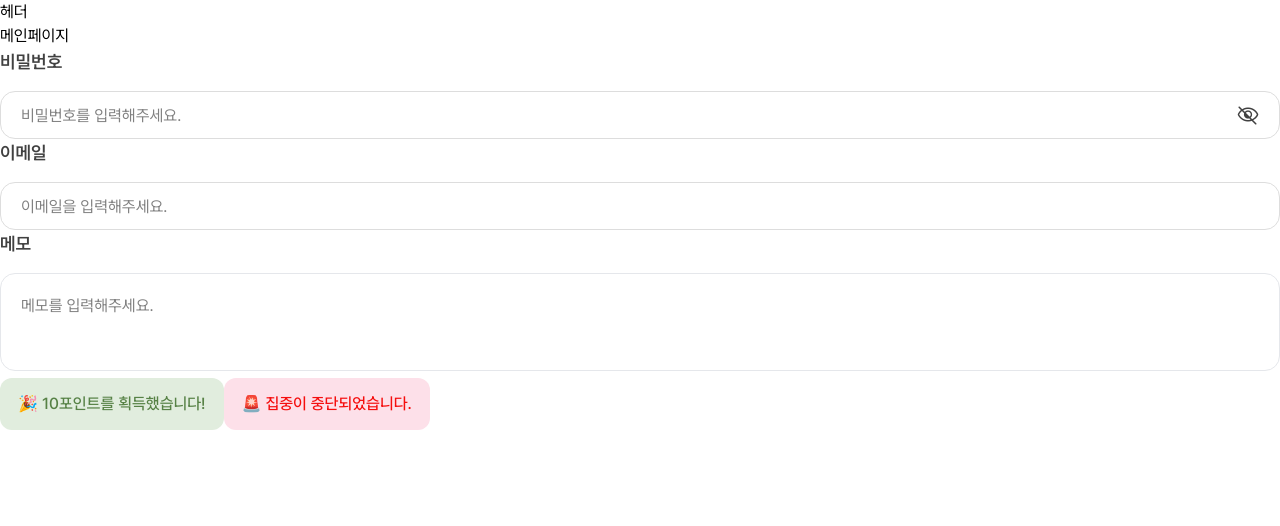
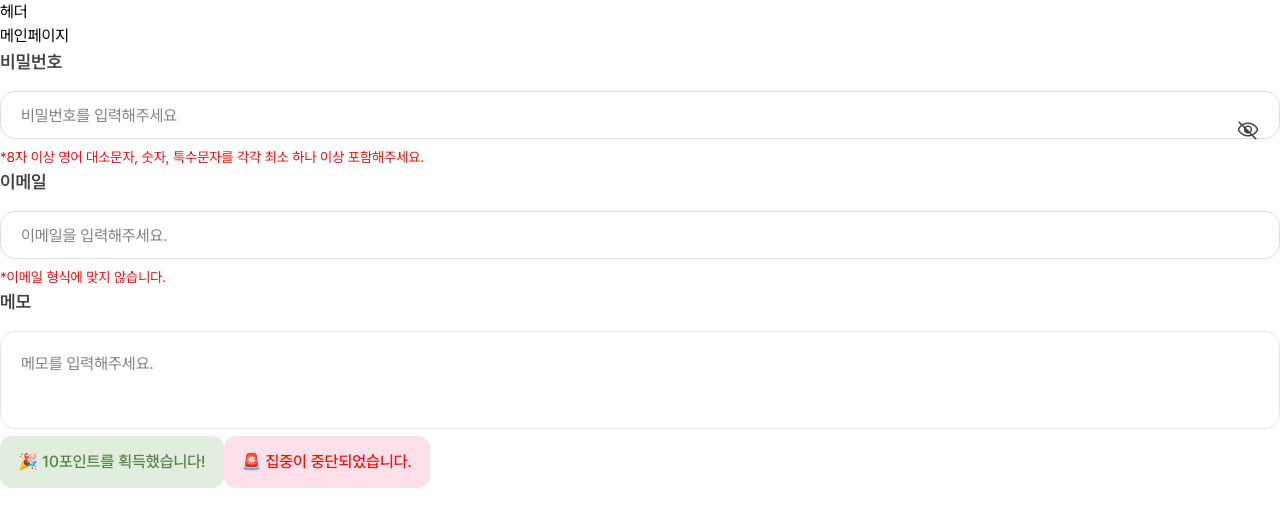
Before and after one commit to CodeitFS5th/5th_StudyForest_team3_FE, a Next.js app: page / in a window 1280 px wide. Shown: the top 526 px of the page. Built offline with nearby package versions, Linux system fonts and the light colour scheme.

Commit message:
✨ Input 컴포넌트 유효성 검사, 에러 핸들링  효과

```diff
--- a/src/shared/components/core/hooks.ts
+++ b/src/shared/components/core/hooks.ts
@@ -1,4 +1,4 @@
-import { useState } from "react";
+import { useState, useEffect } from "react";
 import { InputType, UseInputStatusProps } from "@/shared/components/core/types";
 
 export const useInputPasswordVisibility = (initialType: InputType) => {
@@ -16,12 +16,14 @@ export const useInputPasswordVisibility = (initialType: InputType) => {
 export const useInputStatus = ({
   initialValue,
   validate,
+  isRequired = false,
 }: UseInputStatusProps) => {
   const [inputStatus, setInputStatus] = useState({
     value: initialValue || "",
     isFocused: false,
     isBlank: false,
     isValid: false,
+    isError: false,
   });
 
   const handleChange = (e: React.ChangeEvent<HTMLInputElement>) => {
@@ -35,8 +37,22 @@ export const useInputStatus = ({
   };
 
   const handleFocus = () => {
-    setInputStatus((prev) => ({ ...prev, isFocused: true }));
+    setInputStatus((prev) => ({
+      ...prev,
+      isFocused: true,
+      isBlank: prev.value === "",
+      isValid: validate ? validate(prev.value) : true,
+    }));
   };
+
+  useEffect(() => {
+    setInputStatus((prev) => ({
+      ...prev,
+      isError: isRequired
+        ? prev.isBlank || prev.isValid === false
+        : prev.isValid === false,
+    }));
+  }, [inputStatus.isFocused, inputStatus.isValid, inputStatus.isBlank]);
 
   return { inputStatus, handleChange, handleFocus };
 };
--- a/src/shared/components/core/types.ts
+++ b/src/shared/components/core/types.ts
@@ -8,7 +8,7 @@ export interface InputProps
   value?: string;
   invalidErrorMessage?: string;
   isRequired?: boolean;
-  validate?: (value: string) => boolean;
+  validate: (value: string) => boolean;
 }
 
 export interface TextareaProps
@@ -30,4 +30,5 @@ export interface ToastProps {
 export interface UseInputStatusProps {
   initialValue?: string;
   validate?: (value: string) => boolean;
+  isRequired?: boolean;
 }
--- a/src/shared/components/input/Input.tsx
+++ b/src/shared/components/input/Input.tsx
@@ -22,10 +22,18 @@ const Input: React.FC<InputProps> = ({
   const { inputStatus, handleChange, handleFocus } = useInputStatus({
     initialValue: value,
     validate,
+    isRequired,
   });
 
   const { inputType, isInputVisible, toggleVisibility } =
     useInputPasswordVisibility(type);
+
+  const inputStyle = {
+    basic:
+      "border-[var(--color-custom-color-black-200)] text-[var(--color-custom-color-black-400)]",
+    error:
+      "border-[var(--color-custom-color-red-200)] text-[var(--color-custom-color-red-200)]",
+  };
 
   return (
     <div className="w-full">
@@ -41,21 +49,25 @@ const Input: React.FC<InputProps> = ({
           value={inputStatus.value}
           onChange={handleChange}
           onFocus={handleFocus}
+          required={isRequired}
           {...props}
           className={`
-            peer w-full h-[48px] p-[20px]
-            border-[1px] outline-none rounded-[15px] border-[var(--color-custom-color-black-200)]
-            text-[var(--color-custom-color-black-400)] placeholder-[var(--color-custom-color-black-300)]
-            text-[16px] font-[400]
+            w-full h-[48px] p-[20px]
+            border-[1px] outline-none rounded-[15px]
+            placeholder-[var(--color-custom-color-black-300)] text-[16px] font-[400]
 
-            // invalid
-            invalid:border-[var(--color-custom-color-red-200)] invalid:text-[var(--color-custom-color-red-200)]
+            ${
+              inputStyle[
+                inputStatus.isError && inputStatus.isFocused ? "error" : "basic"
+              ]
+            }
 
             // focus
-            focus:border-[2px] focus:border-[var(--color-custom-color-text-green)]
-
-            // invalid focus
-            invalid:focus:border-[2px] invalid:focus:border-[var(--color-custom-color-red-200)]
+            ${
+              inputStatus.isError
+                ? "focus:border-[2px] focus:border-[var(--color-custom-color-red-200)]"
+                : "focus:border-[2px] focus:border-[var(--color-custom-color-text-green)]"
+            }
 
             // disabled
             disabled:text-[var(--color-custom-color-black-300)]
@@ -74,9 +86,16 @@ const Input: React.FC<InputProps> = ({
             />
           </button>
         )}
-        <p className="hidden peer-invalid:block text-[var(--color-custom-color-red-200)] text-[14px] mt-[8px]">
-          *{invalidErrorMessage}
-        </p>
+        {isRequired && inputStatus.isBlank && (
+          <p className="text-[var(--color-custom-color-red-200)] text-[14px] mt-[8px]">
+            *필수 입력 값입니다
+          </p>
+        )}
+        {!inputStatus.isBlank && !inputStatus.isValid && (
+          <p className="text-[var(--color-custom-color-red-200)] text-[14px] mt-[8px]">
+            *{invalidErrorMessage}
+          </p>
+        )}
       </div>
     </div>
   );
--- a/src/views/MainPage/MainPage.tsx
+++ b/src/views/MainPage/MainPage.tsx
@@ -1,6 +1,10 @@
+"use client";
+
 import Input from "@/shared/components/input/Input";
 import Textarea from "@/shared/components/textarea/Textarea";
 import Toast from "@/shared/components/toast/Toast";
+import { isValidPassword, isValidEmail } from "@/shared/components/utils/utils";
+
 export default function MainPage() {
   return (
     <div>
@@ -8,13 +12,18 @@ export default function MainPage() {
       <Input
         type="password"
         label="비밀번호"
-        placeholder="비밀번호를 입력해주세요."
+        placeholder="비밀번호를 입력해주세요"
+        validate={isValidPassword}
+        invalidErrorMessage="8자 이상 영어 대소문자, 숫자, 특수문자를 각각 최소 하나 이상 포함해주세요."
+        isRequired={true}
       />
       <Input
         type="email"
         label="이메일"
         placeholder="이메일을 입력해주세요."
-        invalidErrorMessage="이메일 형식이 맞지 않습니다."
+        validate={isValidEmail}
+        invalidErrorMessage="이메일 형식에 맞지 않습니다."
+        isRequired={true}
       />
       <Textarea
         label="메모"
```
